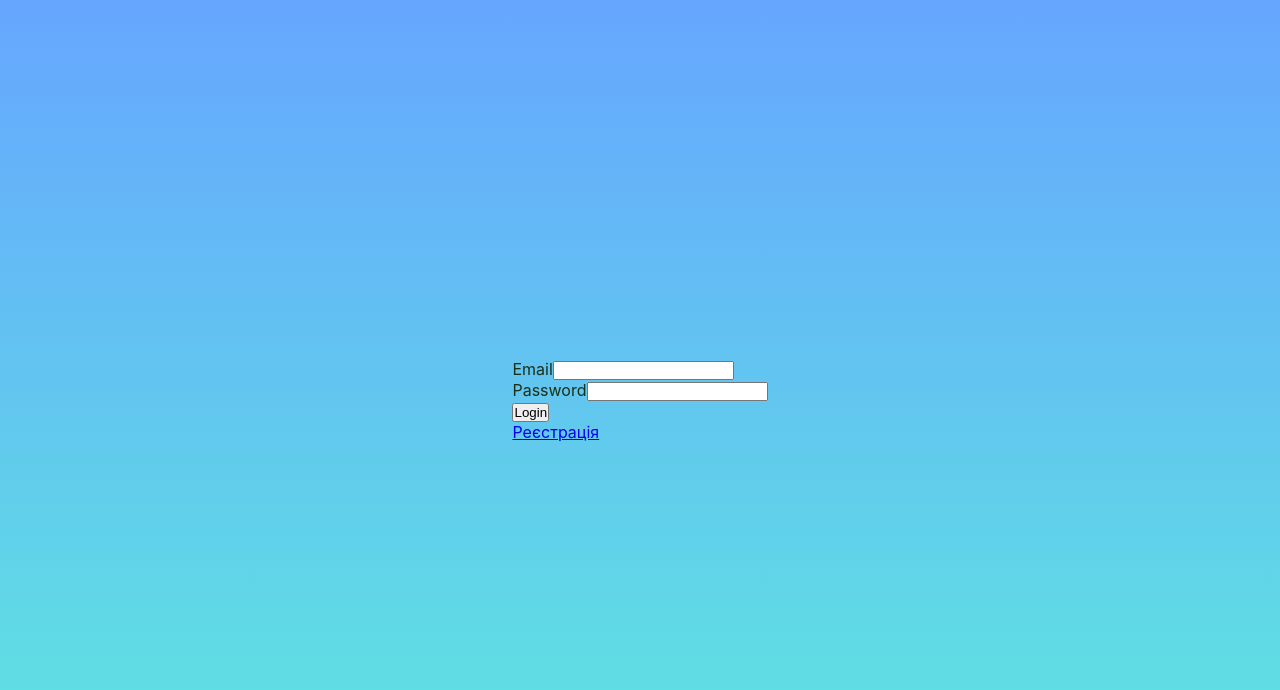
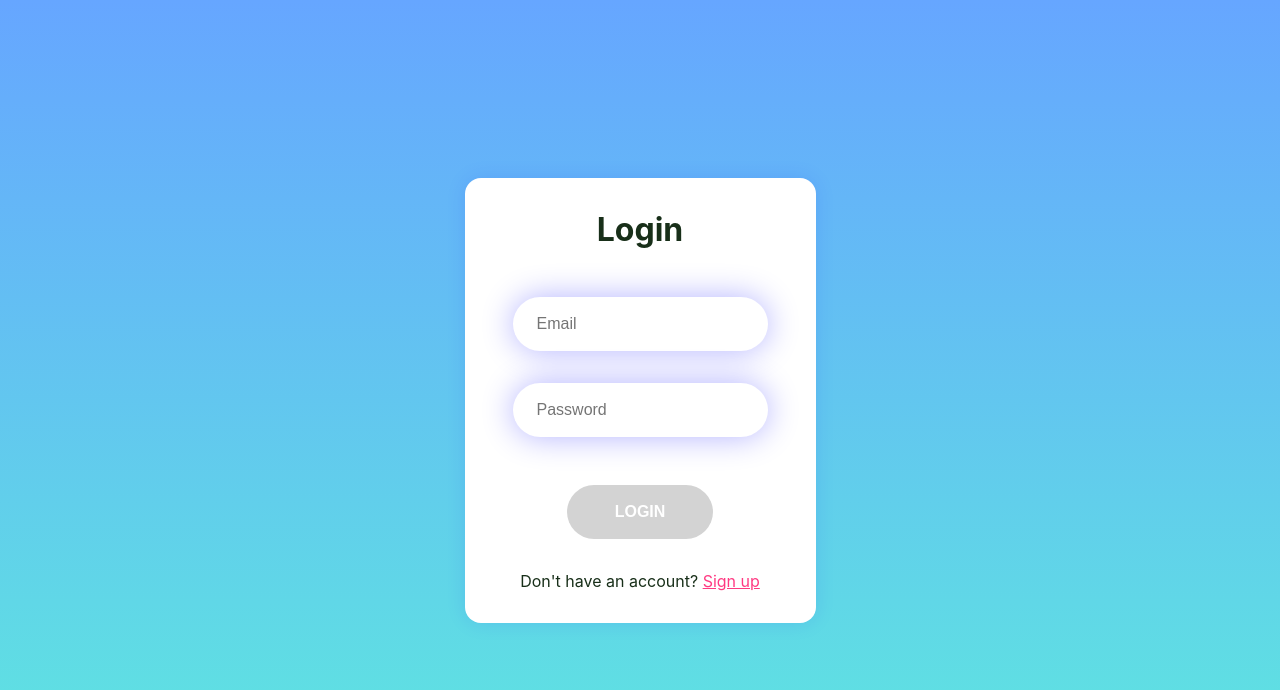
Before and after one commit to andreyzagoruy-dev/drivo, an Angular app: page /login in a window 1280 px wide. Shown: the top 690 px of the page. Built offline with nearby package versions, Linux system fonts and the light colour scheme.

Commit message:
Login form styles added

```diff
--- a/src/app/app.component.html
+++ b/src/app/app.component.html
@@ -13,7 +13,7 @@
     <span class="main-header__date">
         {{today}}
     </span>
-    <div class="main-header__right">
+    <div class="main-header__right h-hide--mobile">
         <button
             class="button button--accent main-header__trip-button"
             routerLink="/trips/add"
--- a/src/app/views/login/login.component.html
+++ b/src/app/views/login/login.component.html
@@ -1,14 +1,28 @@
-<form #loginForm="ngForm" (ngSubmit)="login()">
-  <div class="form-group">
-    <label for="email">Email</label>
-    <input type="text" id="email" [(ngModel)]="email" name="email">
+<div class="card">
+  <div class="card__header">
+    <h1>Login</h1>
   </div>
-  <div class="form-group">
-    <label for="password">Password</label>
-    <input type="text" id="password" [(ngModel)]="password" name="password">
+  <div class="card__content">
+    <form
+      #loginForm="ngForm"
+      (ngSubmit)="login()"
+      class="form"
+    >
+      <div class="form__group">
+        <input class="form__input" type="text" placeholder="Email" id="email" [(ngModel)]="email" name="email" required >
+      </div>
+      <div class="form__group">
+        <input class="form__input" type="text" placeholder="Password" id="password" [(ngModel)]="password" name="password" required>
+      </div>
+      <div class="form__group">
+        <button
+          class="button form__button"
+          [ngClass]="loginForm.form.valid ? 'button--accent' : 'button--disabled'" type="submit"
+        >
+          Login
+        </button>
+      </div>
+    </form>
+    <div class="h-text--center h-mt--sm">Don't have an account? <a class="link" routerLink="/sign-up">Sign up</a></div>
   </div>
-  <div class="form-group">
-    <button type="submit">Login</button>
-  </div>
-</form>
-<a routerLink="/sign-up">Реєстрація</a>
+</div>
--- a/src/styles.scss
+++ b/src/styles.scss
@@ -16,6 +16,7 @@ html {
   --link-color: #FF3A82;
   --border-color: #F6F6F6;
   --highlight-color: rgba(0, 0, 255, .1);
+  --input-shadow-color: rgba(0, 0, 255, .3);
   --overlay-color: rgba(12, 16, 102, .3);
   font-family: -apple-system, BlinkMacSystemFont, 'Segoe UI', Roboto, Oxygen, Ubuntu, Cantarell, 'Open Sans', 'Helvetica Neue', sans-serif;
   color: var(--text-primary-color);
@@ -47,6 +48,10 @@ html {
   background-color: var(--disabled-color);
 }
 
+.link {
+  color: var(--link-color);
+}
+
 .icon {
   width: 1rem;
   height: 1rem;
@@ -63,6 +68,62 @@ html {
   box-shadow: 0 0 1.25rem var(--highlight-color);
 }
 
+.card__header {
+  text-align: center;
+  padding: 2rem 2rem 0;
+}
+
+.card__header--borderless {
+  padding: 0;
+}
+
 .card__content {
   padding: 2rem;
 }
+
+.form {
+  text-align: center;
+  padding: 1rem;
+}
+
+.form__group + .form__group {
+  margin-top: 2rem;
+}
+
+.form__input {
+  appearance: none;
+  border: none;
+  min-width: 220px;
+  font-size: 1rem;
+  padding: 1.125rem 1.5rem;
+  border-radius: 1.75rem;
+  box-shadow: 0 0 2rem var(--input-shadow-color);
+}
+
+.form__input:focus {
+  border: 1px solid var(--input-shadow-color);
+  padding: calc(1.125rem - 1px) calc(1.5rem - 1px);
+}
+
+.form__button {
+  margin-top: 1rem;
+  padding: 1.125rem 3rem;
+}
+
+/*
+  Helper classes
+*/
+
+.h-mt--sm {
+  margin-top: 1rem;
+}
+
+.h-text--center {
+  text-align: center;
+}
+
+@media screen and (max-width: 800px) {
+  .h-hide--mobile {
+    display: none;
+  }
+}
```
